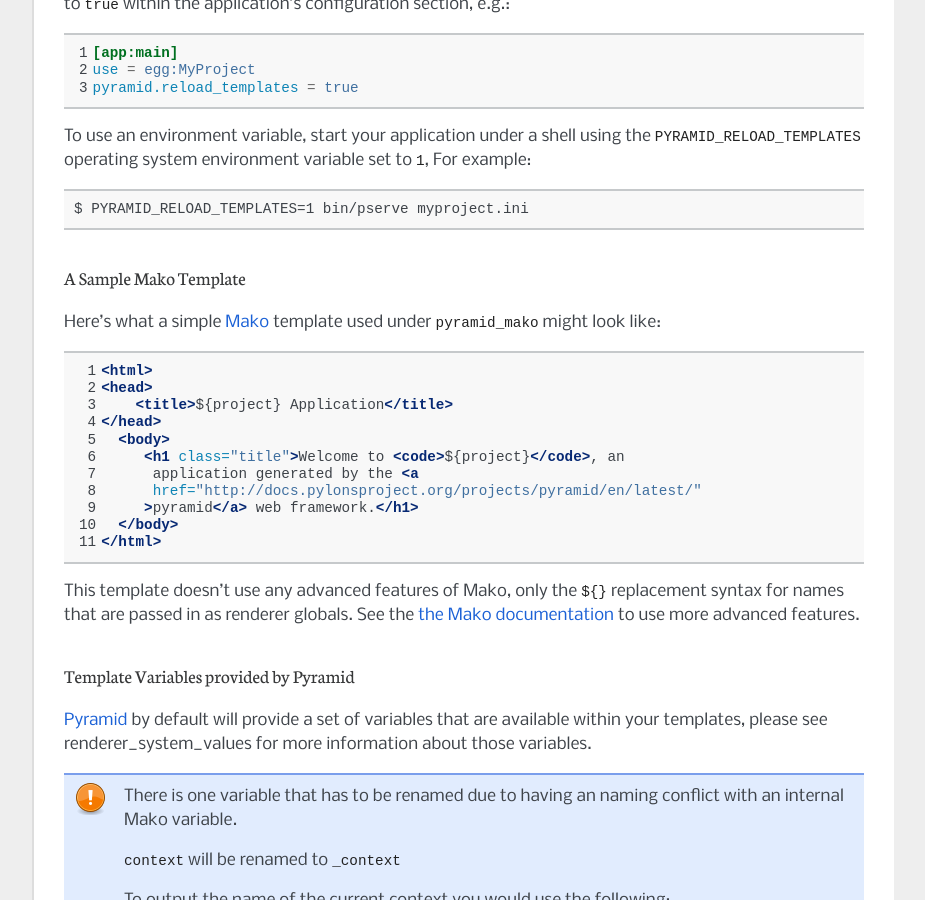
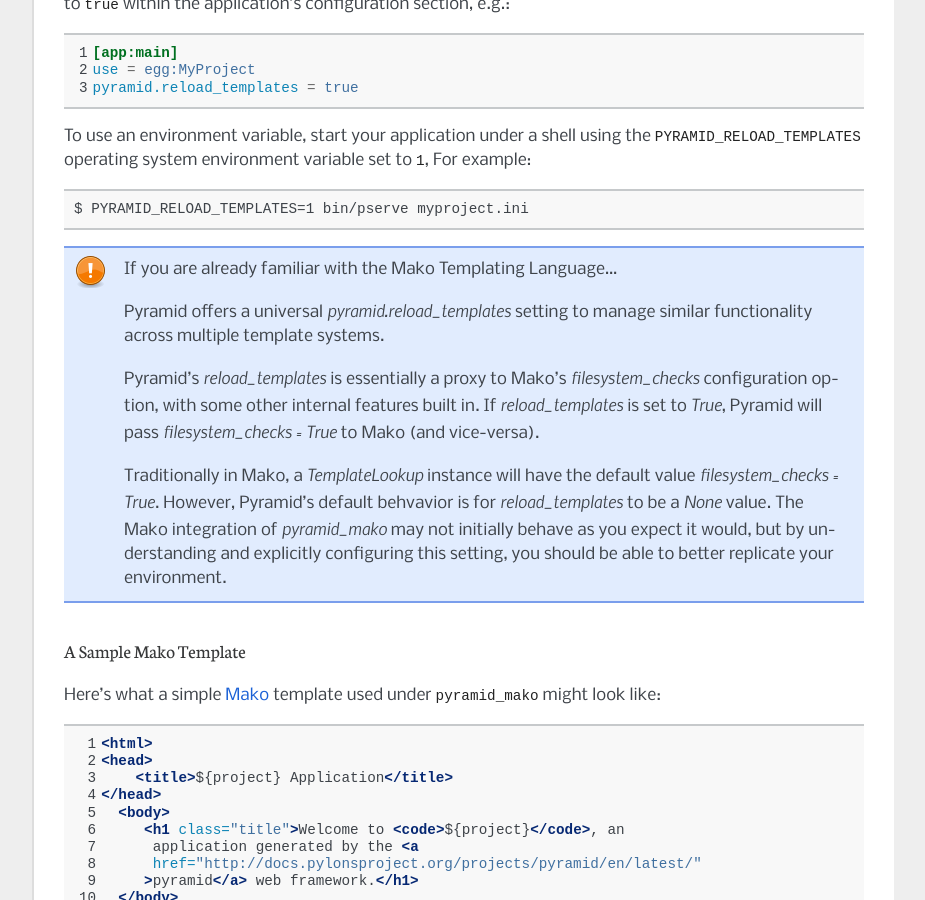
Before and after one commit to Pylons/pyramid_mako, a Sphinx documentation site: the page built from docs/index.rst, in a window 1280 px wide and 900 px high, scrolled down 3052 px. Shown: the whole window, without its empty margins (198-1123 px from the left). Built offline with Sphinx 7.4.7, drawn with Linux system fonts in a browser that asks for light colours.

Commit message:
adding a docs note

```diff
--- a/docs/index.rst
+++ b/docs/index.rst
@@ -181,6 +181,25 @@
 .. code-block:: text
 
    $ PYRAMID_RELOAD_TEMPLATES=1 bin/pserve myproject.ini
+
+.. note::
+
+	If you are already familiar with the Mako Templating Language...
+
+	Pyramid offers a universal `pyramid.reload_templates` setting to manage
+	similar functionality across multiple template systems.
+
+	Pyramid's `reload_templates` is essentially a proxy to Mako's
+	`filesystem_checks` configuration option, with some other internal features
+	built in.  If `reload_templates` is set to  `True`, Pyramid will pass
+	`filesystem_checks = True` to Mako (and vice-versa).
+
+	Traditionally in Mako, a `TemplateLookup` instance will have the default
+	value `filesystem_checks = True`.  However, Pyramid's default behvavior is
+	for `reload_templates` to be a `None` value.  The Mako integration of
+	`pyramid_mako` may not initially behave as you expect it would, but by
+	understanding and explicitly configuring this setting, you should be able to
+	better replicate your environment.
 
 A Sample Mako Template
 ----------------------
```
